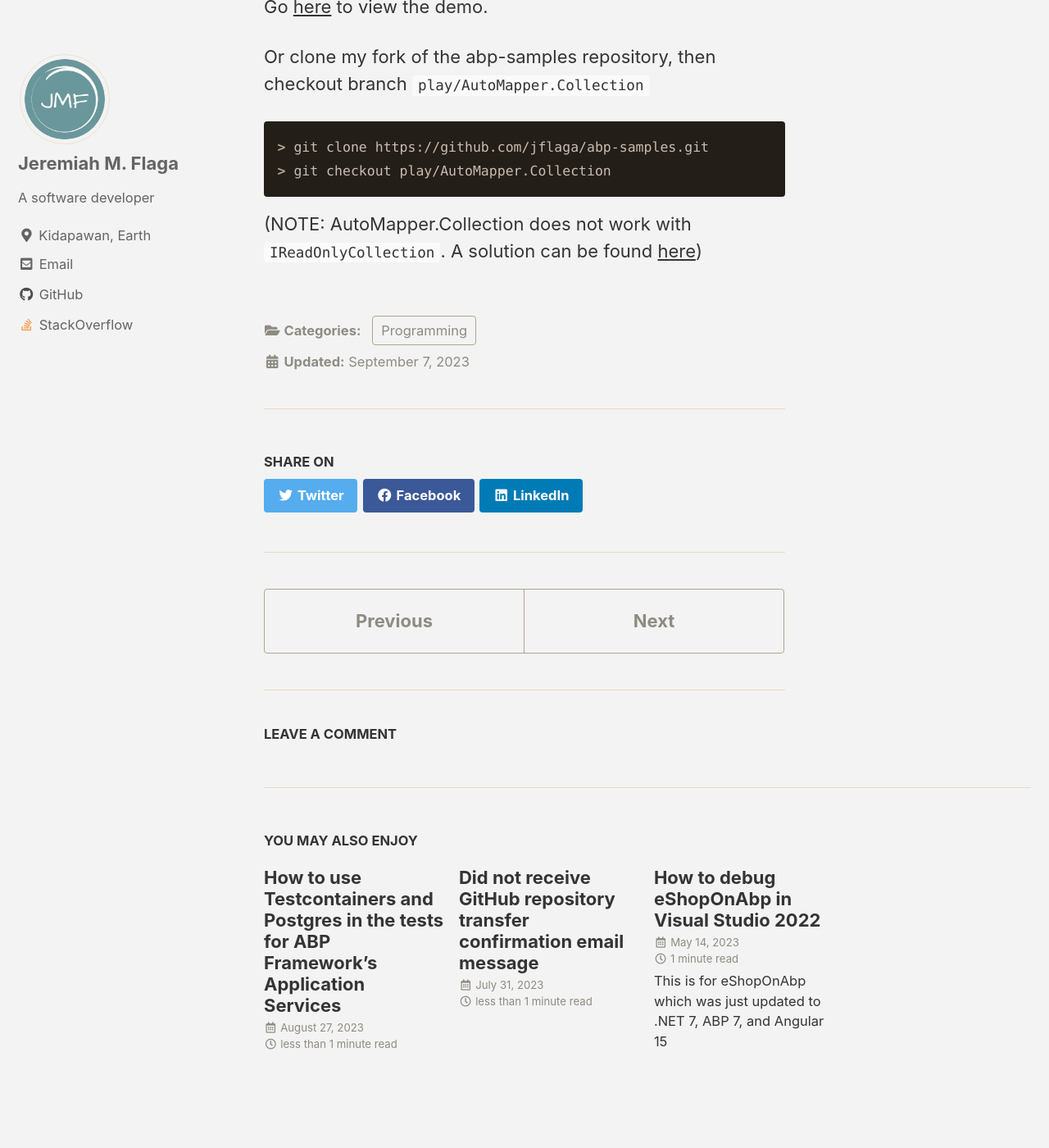
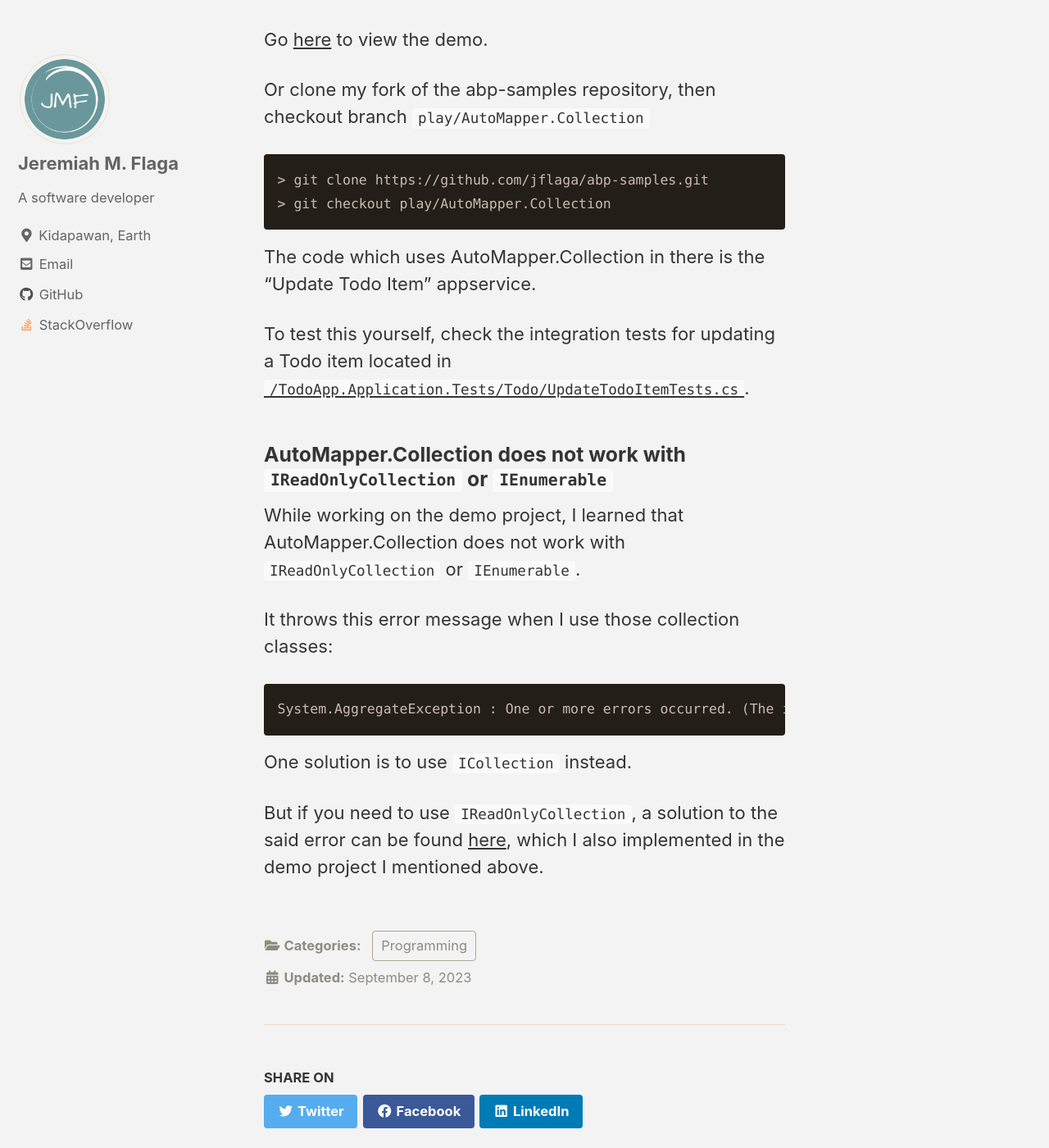
Before and after one commit to jflaga/jflaga.github.io, a Jekyll site: the page built from _posts/2023/2023-06-24-how-to-add-AutoMapper.Collection-in-ABP-Framework-f1f5a26.md, in a window 1280 px wide and 1400 px high, scrolled down 1730 px. Shown: the whole window at 82% size. Built offline with Jekyll 4.4.1, drawn with Linux system fonts in a browser that asks for light colours; cached includes are drawn as plain includes; comment, search, counter and statistics services are not loaded; some of the changed text lies outside the part shown.

Commit message:
updated How to add AutoMapper.Collection in ABP

````diff
--- a/_posts/2023/2023-06-24-how-to-add-AutoMapper.Collection-in-ABP-Framework-f1f5a26.md
+++ b/_posts/2023/2023-06-24-how-to-add-AutoMapper.Collection-in-ABP-Framework-f1f5a26.md
@@ -66,7 +66,8 @@ public class AutoMapperProfile : Profile
 
 Please see the [AutoMapper.Collection docs](https://github.com/AutoMapper/AutoMapper.Collection) for the explanation of what `EqualityComparison()` does.
 
--------
+
+### Demo
 
 I created a demo for this using the Todo App from the abp-samples repository.
 
@@ -79,5 +80,21 @@ Or clone my fork of the abp-samples repository, then checkout branch `play/AutoM
 > git checkout play/AutoMapper.Collection
 ```
 
+The code which uses AutoMapper.Collection in there is the "Update Todo Item" appservice.
 
-(NOTE: AutoMapper.Collection does not work with `IReadOnlyCollection`. A solution can be found [here](https://github.com/AutoMapper/AutoMapper.Collection/issues/132#issuecomment-539411397))
+To test this yourself, check the integration tests for updating a Todo item located in [`/TodoApp.Application.Tests/Todo/UpdateTodoItemTests.cs`](https://github.com/jflaga/abp-samples/blob/jflaga/play/AutoMapper.Collection/TodoApp/Angular-EfCore/aspnet-core/test/TodoApp.Application.Tests/Todo/UpdateTodoItemTests.cs).
+
+
+### AutoMapper.Collection does not work with `IReadOnlyCollection` or `IEnumerable`
+
+While working on the demo project, I learned that AutoMapper.Collection does not work with `IReadOnlyCollection` or `IEnumerable`.
+
+It throws this error message when I use those collection classes:
+
+```
+System.AggregateException : One or more errors occurred. (The instance of entity type 'TodoSubItem' cannot be tracked because another instance with the same key value for {'Id'} is already being tracked. When attaching existing entities, ensure that only one entity instance with a given key value is attached.
+```
+
+One solution is to use `ICollection` instead.
+
+But if you need to use `IReadOnlyCollection`, a solution to the said error can be found [here](https://github.com/AutoMapper/AutoMapper.Collection/issues/132#issuecomment-539411397), which I also implemented in the demo project I mentioned above.
````
Also changed, not shown: other parts of _posts/2023/2023-06-24-how-to-add-AutoMapper.Collection-in-ABP-Framework-f1f5a26.md (+1 -1 lines).
